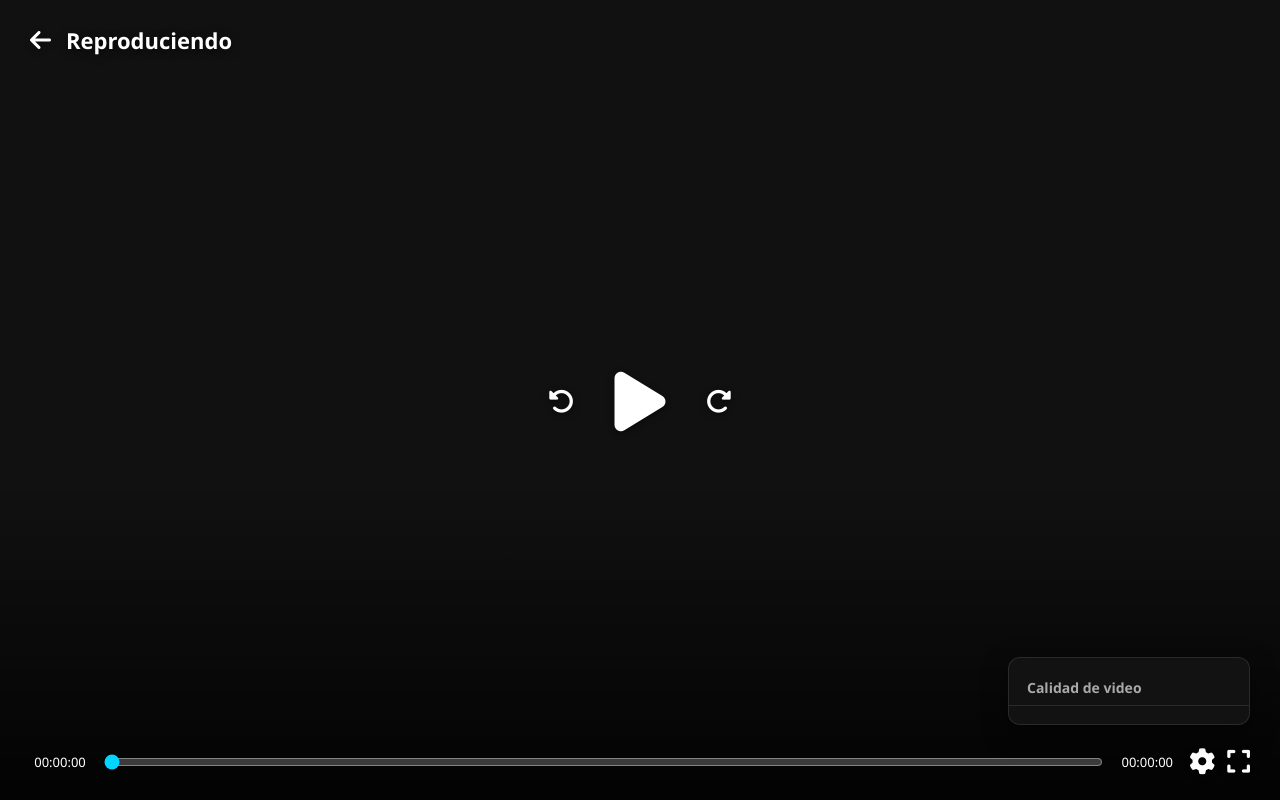
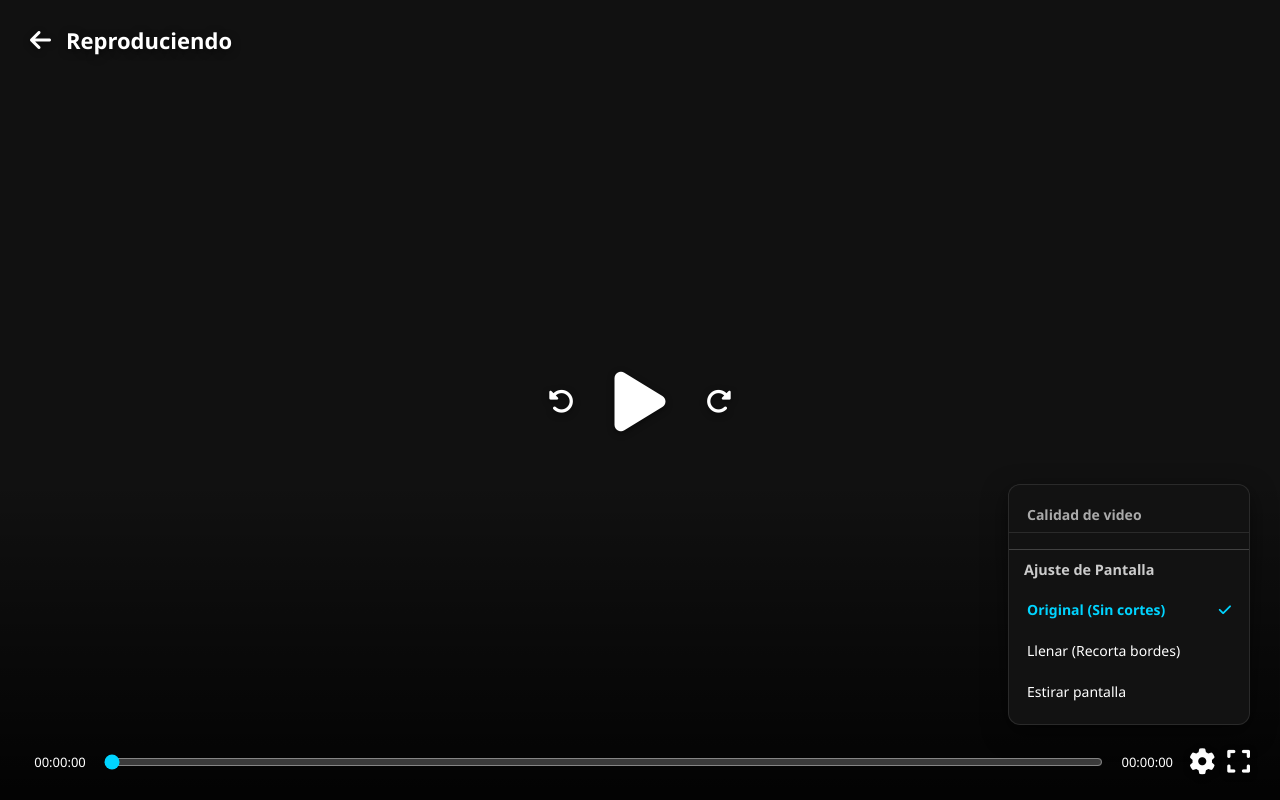
Before and after one commit to thexxx880/lzpro, a plain HTML site: page player.html in a window 1280 px wide. Both pictures are taken after a click on the icon 1202 px from the left and 762 px from the top of the page. Drawn offline with nearby package versions, Linux system fonts and the light colour scheme.

Commit message:
Update player.html

```diff
--- a/player.html
+++ b/player.html
@@ -273,7 +273,7 @@ input[type="range"] { flex: 1; cursor: pointer; accent-color: var(--primary); }
     </div>
 </div>
 <script>
- document.addEventListener("DOMContentLoaded", () => {
+document.addEventListener("DOMContentLoaded", () => {
     const video = document.getElementById("video");
     const playBtn = document.getElementById("playBtn");
     const controls = document.getElementById("controls");
@@ -574,11 +574,15 @@ input[type="range"] { flex: 1; cursor: pointer; accent-color: var(--primary); }
         video.currentTime = Math.min(video.duration || 0, video.currentTime + 10);
     };
 
+    // ==================== EVENTO MENÚ CONFIGURACIÓN ====================
     settingsBtn.addEventListener("click", (e) => {
         e.stopImmediatePropagation();
         settingsMenu.classList.toggle("show");
         settingsBtn.classList.toggle("settings-btn-active");
-        if (settingsMenu.classList.contains("show") && hlsInstance) loadQualityOptions();
+        if (settingsMenu.classList.contains("show")) {
+            if (hlsInstance) loadQualityOptions();
+            loadSizeOptions(); // 🔥 Llamada a la nueva función
+        }
     });
 
     document.addEventListener("click", (e) => {
@@ -588,6 +592,7 @@ input[type="range"] { flex: 1; cursor: pointer; accent-color: var(--primary); }
         }
     });
 
+    // ==================== LÓGICA DE CALIDAD ====================
     function loadQualityOptions() {
         qualityContainer.innerHTML = "";
         if (!hlsInstance || !hlsInstance.levels.length) {
@@ -635,6 +640,46 @@ input[type="range"] { flex: 1; cursor: pointer; accent-color: var(--primary); }
         return div;
     }
 
+    // ==================== LÓGICA DE TAMAÑO DE VIDEO (OBJECT-FIT) ====================
+    function loadSizeOptions() {
+        let sizeContainer = document.getElementById("size-options");
+        if (!sizeContainer) {
+            sizeContainer = document.createElement("div");
+            sizeContainer.id = "size-options";
+            settingsMenu.appendChild(sizeContainer);
+        }
+
+        sizeContainer.innerHTML = `<div style="padding: 10px 15px; font-weight: bold; border-top: 1px solid rgba(255,255,255,0.2); margin-top: 10px; font-size: 0.9em; color: #ccc;">Ajuste de Pantalla</div>`;
+
+        const sizeModes = [
+            { label: "Original (Sin cortes)", value: "contain" },
+            { label: "Llenar (Recorta bordes)", value: "cover" },
+            { label: "Estirar pantalla", value: "fill" }
+        ];
+
+        const currentFit = video.style.objectFit || "contain";
+
+        sizeModes.forEach(mode => {
+            const div = document.createElement("div");
+            const isActive = currentFit === mode.value;
+
+            div.className = `quality-option ${isActive ? "active" : ""}`;
+
+            let html = mode.label;
+            if (isActive) html += `<i class="fas fa-check check"></i>`;
+            div.innerHTML = html;
+
+            div.addEventListener("click", () => {
+                video.style.objectFit = mode.value;
+                settingsMenu.classList.remove("show");
+                settingsBtn.classList.remove("settings-btn-active");
+            });
+
+            sizeContainer.appendChild(div);
+        });
+    }
+
+    // ==================== CONTROLES Y EVENTOS DE REPRODUCCIÓN ====================
     video.addEventListener("play", () => { playBtn.className = "fas fa-pause btn big"; });
     video.addEventListener("pause", () => { playBtn.className = "fas fa-play btn big"; });
 
```
